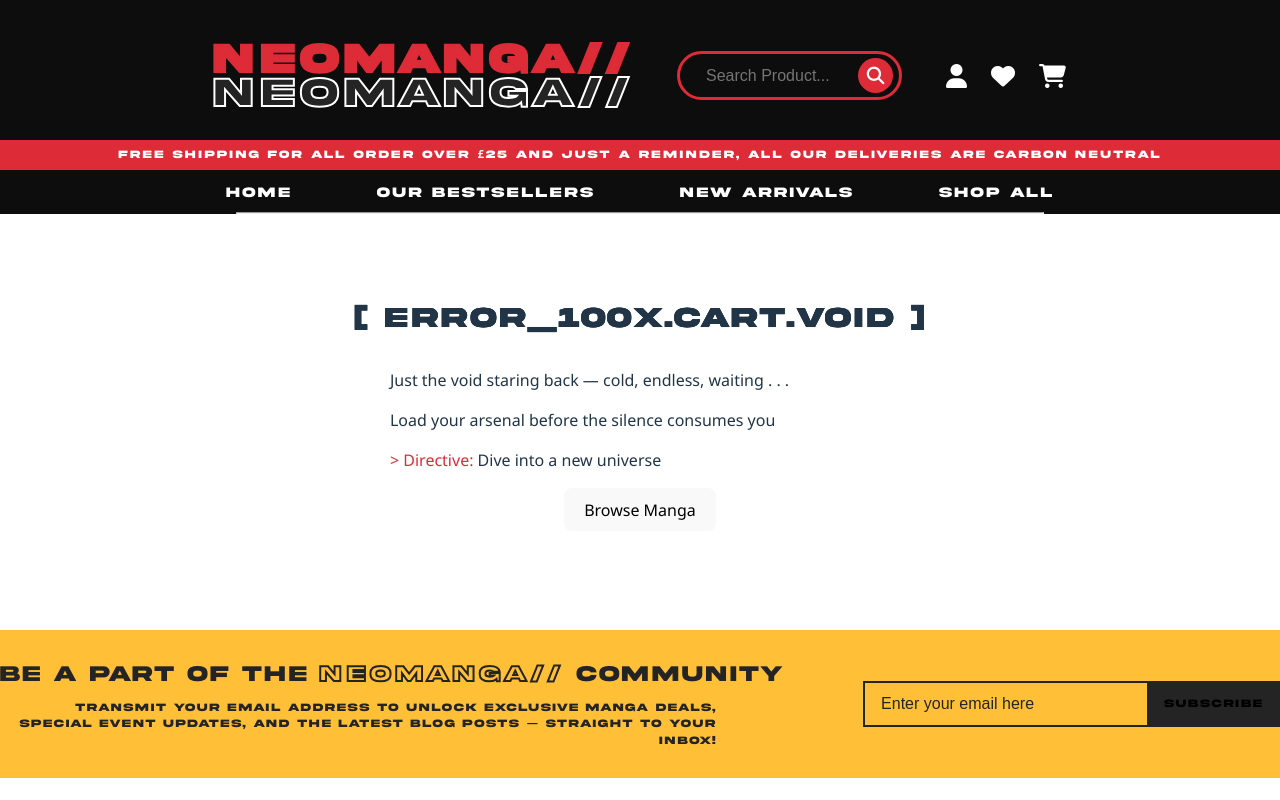
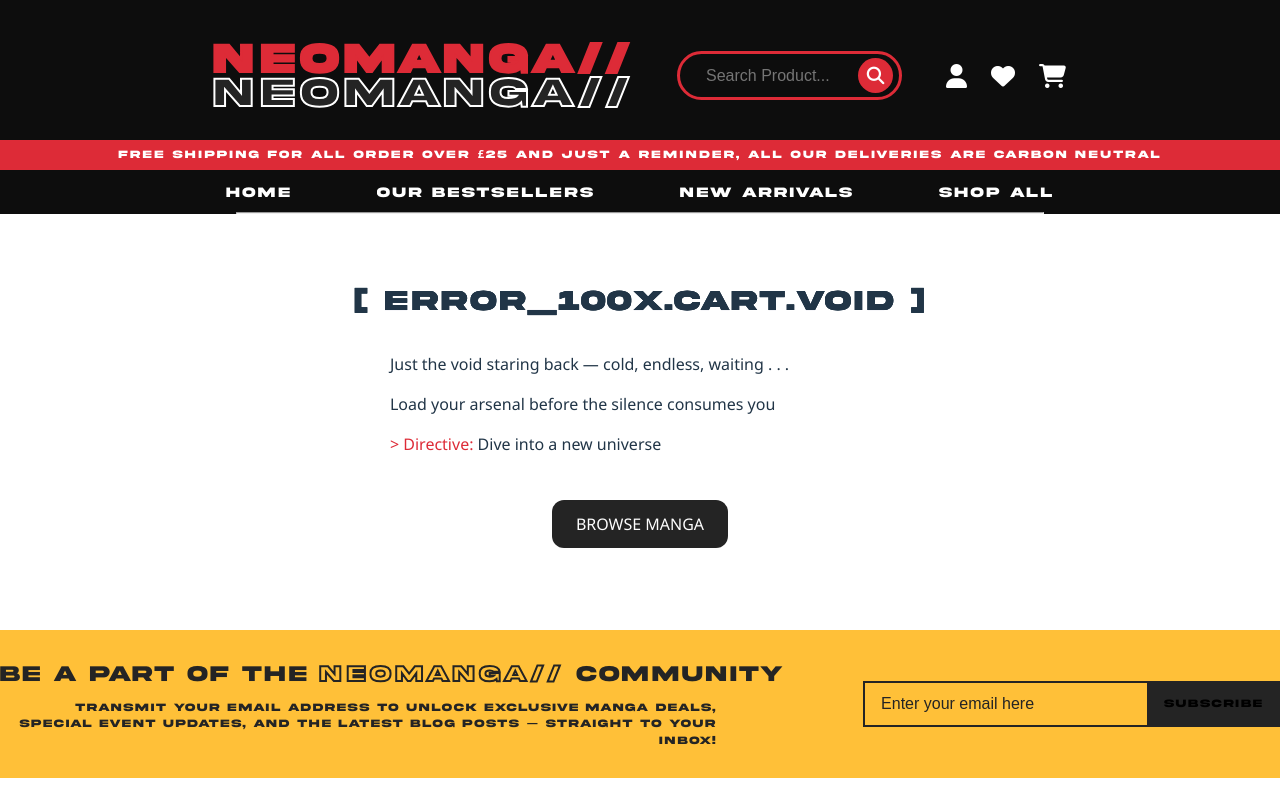
Before and after one commit to jpholdsworth/neomanga, a React (Vite) app: page /cart in a window 1280 px wide. Shown: the top 800 px of the page. Built offline with nearby package versions, Linux system fonts and the light colour scheme.

Commit message:
add link component to browse all manga and style the link component into a button type

```diff
--- a/src/component/shopping-cart.jsx
+++ b/src/component/shopping-cart.jsx
@@ -1,5 +1,5 @@
 import { useState, useEffect } from "react";
-import { useOutletContext } from "react-router-dom";
+import { useOutletContext, Link } from "react-router-dom";
 import ItemInCart from "./cart-item";
 import "../styles/shopping-cart.css";
 
@@ -85,7 +85,7 @@ export default function Cart() {
                         <p><span>&gt; Directive:</span> Dive into a new universe</p>
 
                     </div>
-                    <button>Browse Manga</button>
+                    <Link to="/shop-all" className="browse-btn">BROWSE MANGA</Link>
                 </div>
             </div>
         )
--- a/src/styles/shopping-cart.css
+++ b/src/styles/shopping-cart.css
@@ -31,6 +31,21 @@
 .no-item-text {
     width: 500px;
     text-align: left;
+}
+
+.browse-btn {
+    font-size: 1rem;
+    background-color: #242424;
+    text-decoration: none;
+    color: #FEFEFE;
+    padding: 12px 24px;
+    border-radius: 12px;
+    margin-top: 28px;
+    transition: all 0.15s ease-out;
+}
+
+.browse-btn:hover {
+    background-color: #DD2B37;
 }
 
 .cart-item {
```
